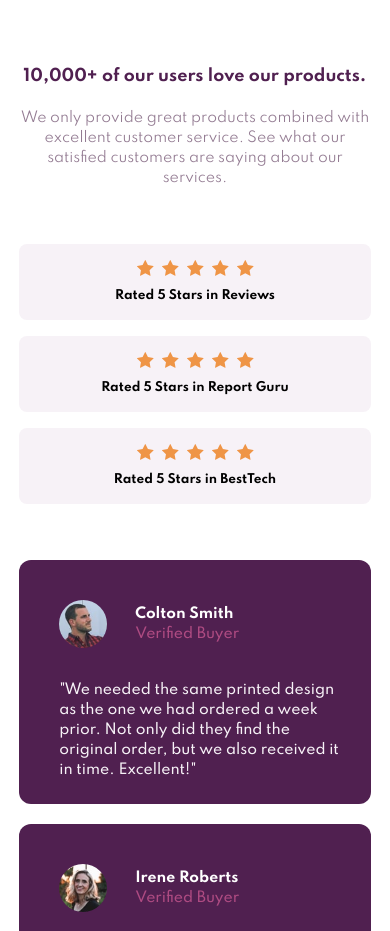
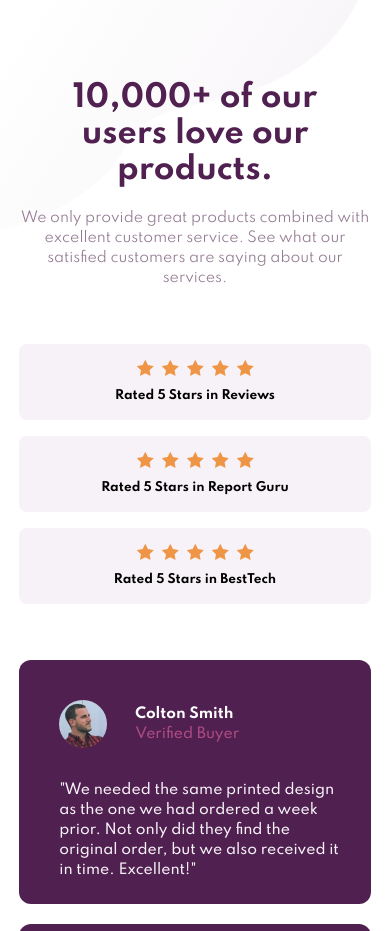
Before and after one commit to prakharseth/social-proof-section-master, a website: page index.html in a window 390 px wide. Shown: the top 931 px of the page. Drawn offline with Linux system fonts and the light colour scheme.

Commit message:
bg-added

```diff
--- a/index.html
+++ b/index.html
@@ -24,13 +24,16 @@
     </style>
 </head>
 
-<body class="">
-
-    <div class="md:p-20">
+<body class="relative">
+    <img class="hidden md:flex absolute -left-[30rem] -top-40 w-full h-full" src="images/bg-pattern-top-desktop.svg" alt="">
+    <img class="hidden md:flex absolute -[30rem] -bottom-40" src="images/bg-pattern-bottom-desktop.svg" alt="">
+    <img class="md:hidden absolute -top-30 -left-[1rem]" src="images/bg-pattern-top-mobile.svg" alt="">
+    <img class="md:hidden absolute -bottom-60" src="images/bg-pattern-bottom-mobile.svg" alt="">
+    <div class="md:p-20 px-[1.2rem] pt-16">
         <div class="md:flex md:justify-between md:items-center ">
             <!-- Heading -->
             <div class="md:w-[30rem]">
-                <div class="head-title md:text-5xl  md:!text-left md:pb-2">10,000+ of our users love our products.</div>
+                <div class="head-title text-3xl p-4 md:p-0 md:text-5xl  md:!text-left md:pb-2">10,000+ of our users love our products.</div>
 
                 <div class="head-para md:pt-2 md:!text-left ">We only provide great products combined with excellent customer service. See what our satisfied customers are saying about our services.</div>
             </div>
```
Also changed, not shown: dist/output.css.
